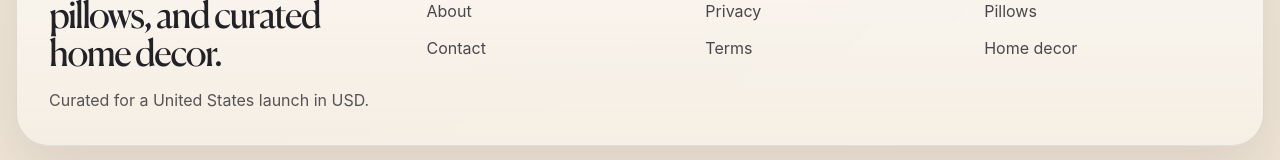
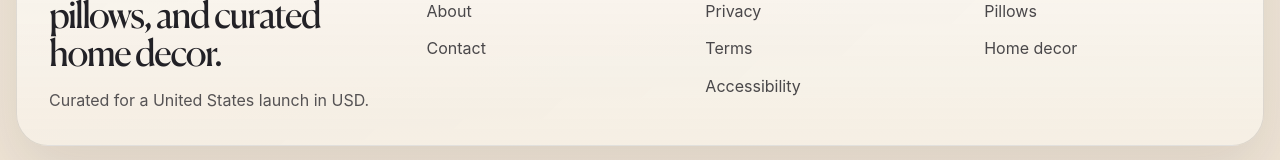
Before and after one commit to Riad-Rug/loom-hearth-studio, a Next.js app: page /about in a window 1280 px wide. Shown: the part 2505-2665 px from the top of the page. Built offline with nearby package versions, Linux system fonts and the light colour scheme; no server answers; the database is empty.

Commit message:
Add accessibility statement page and footer link

```diff
--- a/config/site.ts
+++ b/config/site.ts
@@ -22,5 +22,6 @@ export const siteConfig = {
     { href: "/returns-policy", label: "Returns" },
     { href: "/privacy-policy", label: "Privacy" },
     { href: "/terms-and-conditions", label: "Terms" },
+    { href: "/accessibility-statement", label: "Accessibility" },
   ],
 } as const;
--- a/features/content-pages/content-pages-data.ts
+++ b/features/content-pages/content-pages-data.ts
@@ -542,6 +542,22 @@ We aim to respond to all return-related enquiries within 3 business days.`,
     seoDescription: "Returns policy information for the Loom & Hearth Studio launch.",
   },
   {
+    slug: "accessibility-statement",
+    title: "Accessibility Statement",
+    showPageHeader: false,
+    bodyFormat: "markdown",
+    body: String.raw`# Accessibility Statement
+
+Loom & Hearth Studio is committed to making this website accessible to as many people as possible.
+
+We are working toward conformance with **WCAG 2.1 Level AA**.
+
+If you experience an accessibility issue on this site, or if you need assistance accessing any content, email us at hello@loomandhearthstudio.com.
+
+We aim to respond within 5 business days.`,
+    seoTitle: "Accessibility Statement | Loom & Hearth Studio",
+    seoDescription: "Accessibility statement for the Loom & Hearth Studio website.",
+  },  {
     slug: "privacy-policy",
     title: "Privacy Policy",
     bodyFormat: "markdown",
--- a/types/domain/content.ts
+++ b/types/domain/content.ts
@@ -48,7 +48,8 @@ export type PolicyPage = SeoFields & {
     | "shipping-policy"
     | "returns-policy"
     | "privacy-policy"
-    | "terms-and-conditions";
+    | "terms-and-conditions"
+    | "accessibility-statement";
   title: string;
   body: string;
   bodyFormat?: "plain" | "markdown";
```
Also changed, not shown: app/accessibility-statement/page.tsx (added, +14 -0 lines).
